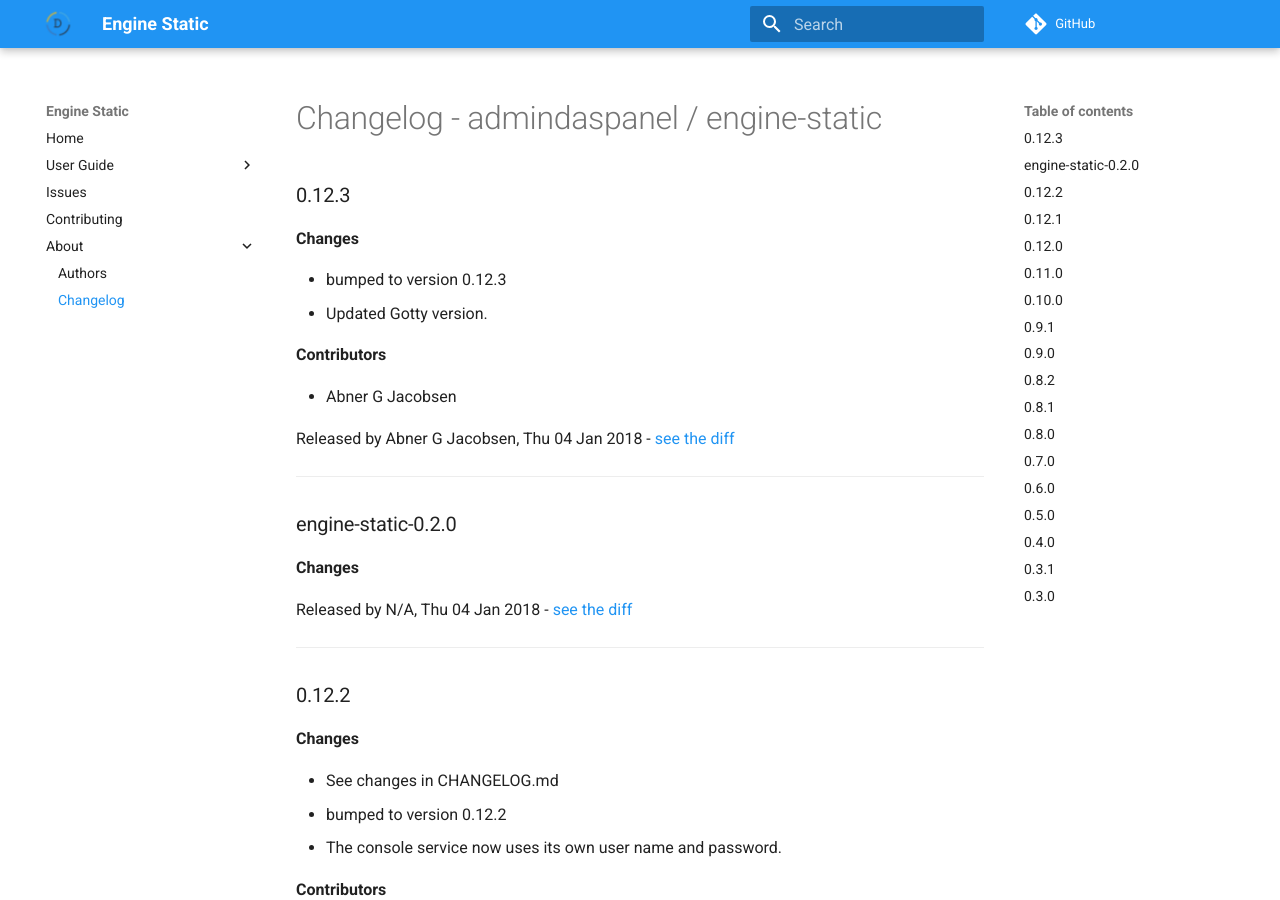
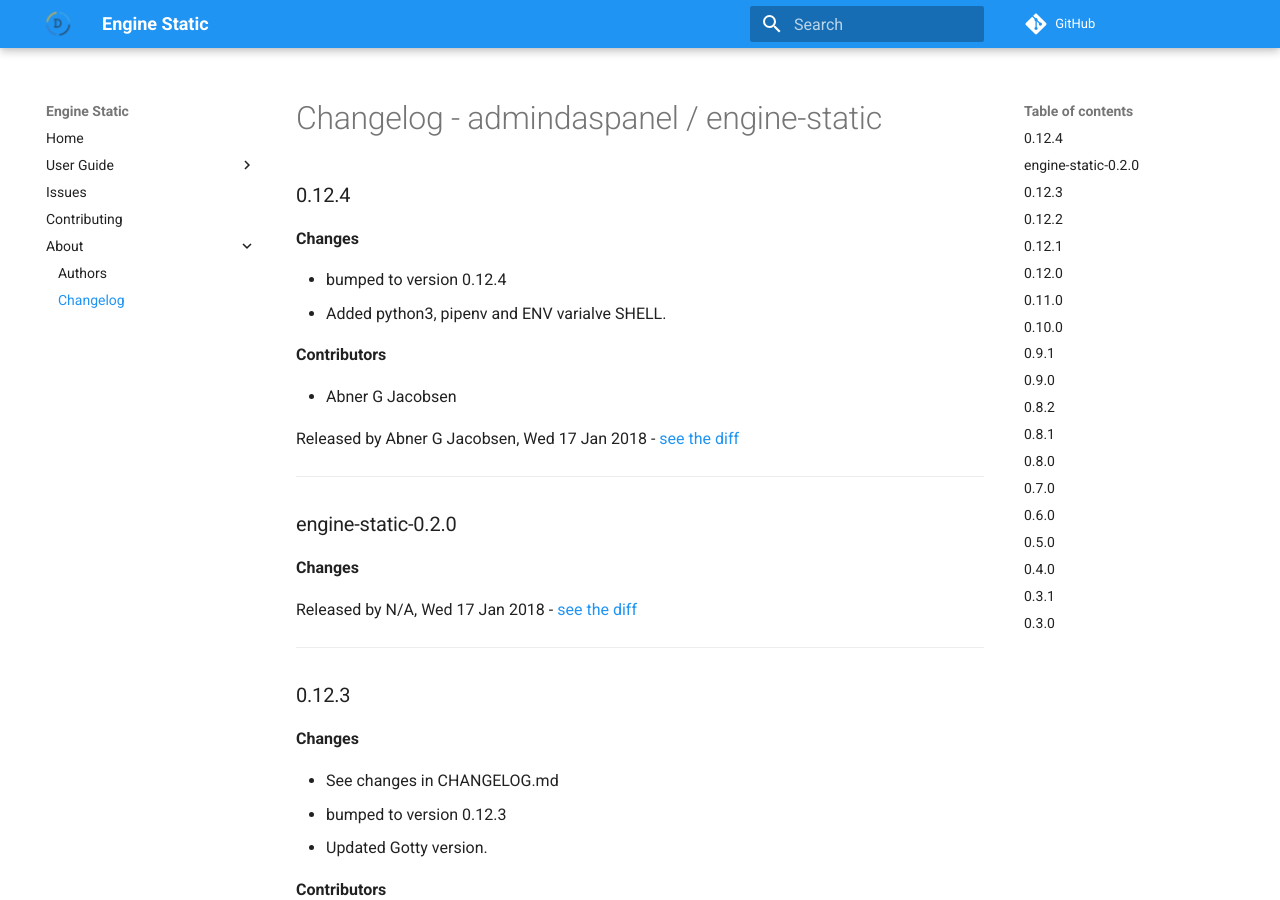
Before and after one commit to daspanel/engine-static, an MkDocs documentation site: the page built from docs/changelog.md, in a window 1280 px wide and 900 px high. Built offline with MkDocs 1.6.1 and Material for MkDocs 9.7.7, drawn with Linux system fonts in a browser that asks for light colours; comment, search, counter and statistics services are not loaded; old or Windows-style settings are respelled for this version of MkDocs.

Commit message:
See changes in CHANGELOG.md

```diff
--- a/docs/changelog.md
+++ b/docs/changelog.md
@@ -1,8 +1,31 @@
 # Changelog - admindaspanel / engine-static
+
+### 0.12.4
+__Changes__
+
+- bumped to version 0.12.4
+- Added python3, pipenv and ENV varialve SHELL.
+
+__Contributors__
+
+- Abner G Jacobsen
+
+Released by Abner G Jacobsen, Wed 17 Jan 2018 -
+[see the diff](https://github.com/admindaspanel/engine-static/compare/0.12.3...0.12.4#diff)
+______________
+
+### engine-static-0.2.0
+__Changes__
+
+
+Released by N/A, Wed 17 Jan 2018 -
+[see the diff](https://github.com/admindaspanel/engine-static/compare/...#diff)
+______________
 
 ### 0.12.3
 __Changes__
 
+- See changes in CHANGELOG.md
 - bumped to version 0.12.3
 - Updated Gotty version.
 
@@ -12,14 +35,6 @@ __Contributors__
 
 Released by Abner G Jacobsen, Thu 04 Jan 2018 -
 [see the diff](https://github.com/admindaspanel/engine-static/compare/0.12.2...0.12.3#diff)
-______________
-
-### engine-static-0.2.0
-__Changes__
-
-
-Released by N/A, Thu 04 Jan 2018 -
-[see the diff](https://github.com/admindaspanel/engine-static/compare/...#diff)
 ______________
 
 ### 0.12.2
```
Also changed, not shown: CHANGELOG.md (+23 -8 lines).
